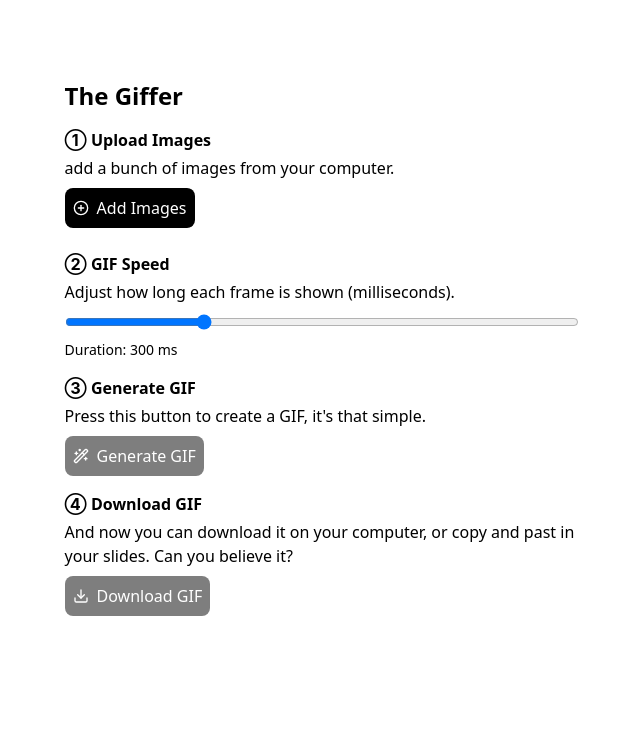
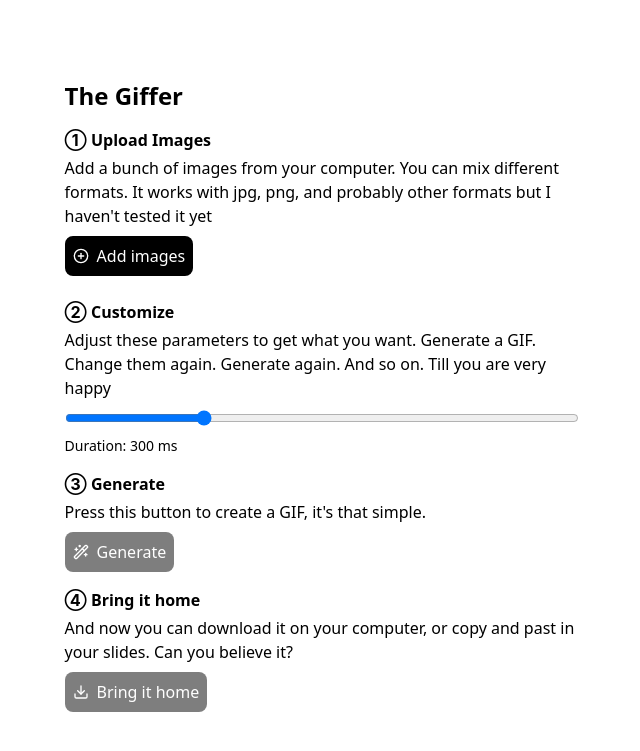
Before and after one commit to lndgst/random, a Flask app: page / in a window 1280 px wide. Shown: the top 751 px of the page, without its empty margins (318-958 px from the left). Run offline with Flask 3, Linux system fonts and the light colour scheme.

Commit message:
Update labels in index

```diff
--- a/gif_app/templates/index.html
+++ b/gif_app/templates/index.html
@@ -12,35 +12,35 @@
         <form id="gifForm" action="/generate" method="post" enctype="multipart/form-data" class="space-y-4">
             <div>
                 <h2 class="font-bold mb-1">&#9312; Upload Images</h2>
-                <p class="mb-2">add a bunch of images from your computer.</p>
+                <p class="mb-2">Add a bunch of images from your computer. You can mix different formats. It works with jpg, png, and probably other formats but I haven't tested it yet</p>
                 <input id="imageInput" class="hidden" type="file" name="images" multiple accept="image/*">
                 <label for="imageInput" id="fileLabel" class="p-2 bg-black text-white hover:bg-gray-800 inline-flex cursor-pointer rounded-lg items-center space-x-2">
                     <i data-lucide="plus-circle" class="h-4 w-4"></i>
-                    <span>Add Images</span>
+                    <span>Add images</span>
                 </label>
                 <div id="preview" class="flex flex-wrap mt-2"></div>
             </div>
             <div>
-                <h2 class="font-bold mb-1">&#9313; GIF Speed</h2>
-                <p class="mb-2">Adjust how long each frame is shown (milliseconds).</p>
+                <h2 class="font-bold mb-1">&#9313; Customize</h2>
+                <p class="mb-2">Adjust these parameters to get what you want. Generate a GIF. Change them again. Generate again. And so on. Till you are very happy</p>
                 <input id="durationInput" type="range" min="50" max="1000" step="50" value="300" class="w-full">
                 <div class="text-sm mt-1">Duration: <span id="durationValue">300</span> ms</div>
             </div>
             <div>
-                <h2 class="font-bold mb-1">&#9314; Generate GIF</h2>
+                <h2 class="font-bold mb-1">&#9314; Generate</h2>
                 <p class="mb-2">Press this button to create a GIF, it's that simple.</p>
                 <button id="generateBtn" class="p-2 bg-black text-white hover:bg-gray-800 opacity-50 pointer-events-none rounded-lg inline-flex items-center space-x-2" type="submit" disabled>
                     <i data-lucide="wand-2" class="h-4 w-4"></i>
-                    <span>Generate GIF</span>
+                    <span>Generate</span>
                 </button>
                 <img id="gifPreview" class="mt-4 hidden" alt="Generated GIF">
             </div>
             <div>
-                <h2 class="font-bold mb-1">&#9315; Download GIF</h2>
+                <h2 class="font-bold mb-1">&#9315; Bring it home</h2>
                 <p class="mb-2">And now you can download it on your computer, or copy and past in your slides. Can you believe it?</p>
                 <a id="downloadBtn" class="p-2 bg-black text-white hover:bg-gray-800 inline-flex opacity-50 pointer-events-none rounded-lg items-center space-x-2" download="output.gif">
                     <i data-lucide="download" class="h-4 w-4"></i>
-                    <span>Download GIF</span>
+                    <span>Bring it home</span>
                 </a>
             </div>
         </form>
```
